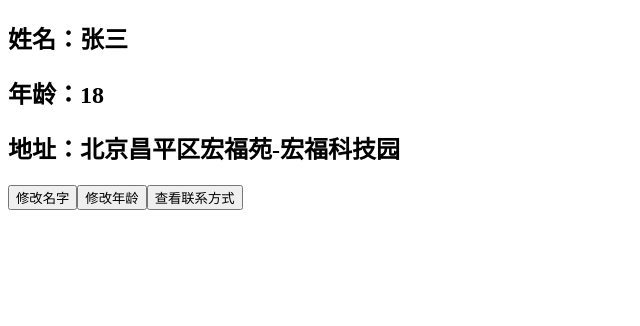
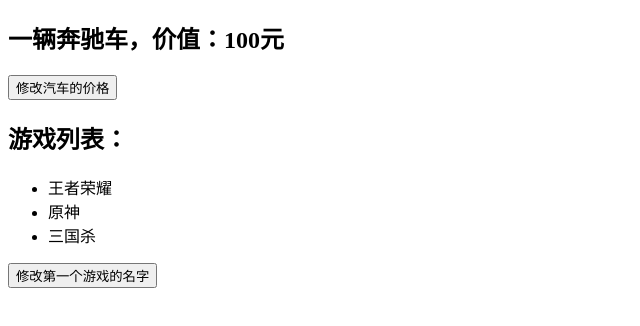
Before and after one commit to recursionBlack/vue3Learn2, a Vue app in the folder hello_vue3/: page / in a window 1280 px wide. Shown: the top 326 px of the page, without its empty margins (0-640 px from the left). Built offline with nearby package versions, Linux system fonts and the light colour scheme; the HTML template or start-up script is replaced by a standard one.

Commit message:
12, reactive创建_对象类型的响应式数据

```diff
--- a/hello_vue3/src/components/Person.vue
+++ b/hello_vue3/src/components/Person.vue
@@ -1,31 +1,31 @@
 <template>
   <div class="person">
-    <h2>姓名：{{ name }}</h2>
-    <h2>年龄：{{ age }}</h2>
-    <h2>地址：{{ address }}</h2>
-    <button @click="changeName">修改名字</button>
-    <button @click="changeAge">修改年龄</button>
-    <button @click="showTel">查看联系方式</button>
+    <h2>一辆{{ car.brand }}车，价值：{{ car.price }}元</h2>
+    <button @click="changePrice">修改汽车的价格</button>
+    <br />
+    <h2>游戏列表：</h2>
+    <ul>
+      <li v-for="game in games" :key="game.id">{{ game.name }}</li>
+    </ul>
+    <button @click="changeGameName">修改第一个游戏的名字</button>
   </div>
 </template>
 
 <script setup lang="ts">
-import { ref } from 'vue'
-// 数据
-let name = ref('张三')
-let age = ref(18)
-let tel = '138888888'
-let address = '北京昌平区宏福苑-宏福科技园'
+import { reactive } from 'vue'
 
-const changeName = () => {
-  name.value = 'zhang-san'
+let car = reactive({ brand: '奔驰', price: 100 })
+let games = reactive([
+  { id: '001', name: '王者荣耀' },
+  { id: '002', name: '原神' },
+  { id: '003', name: '三国杀' },
+])
+
+const changePrice = () => {
+  car.price += 10
 }
 
-const changeAge = () => {
-  age.value++
-}
-
-const showTel = () => {
-  alert(tel)
+const changeGameName = () => {
+  games[0].name = '流星蝴蝶剑'
 }
 </script>
```
